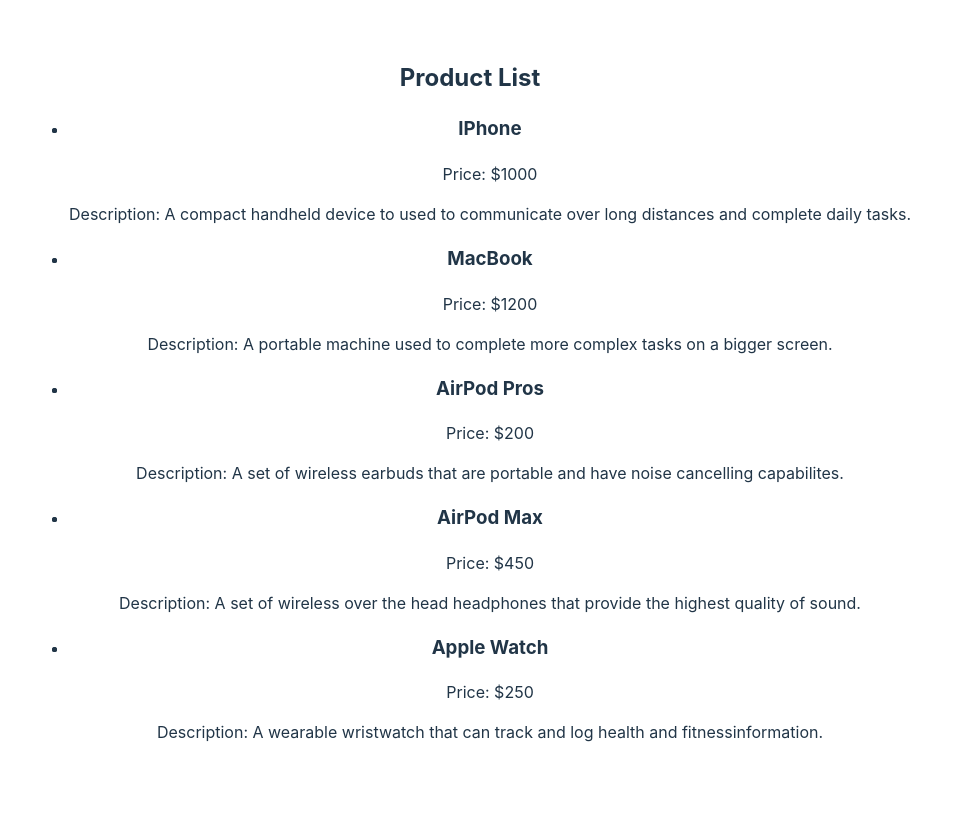
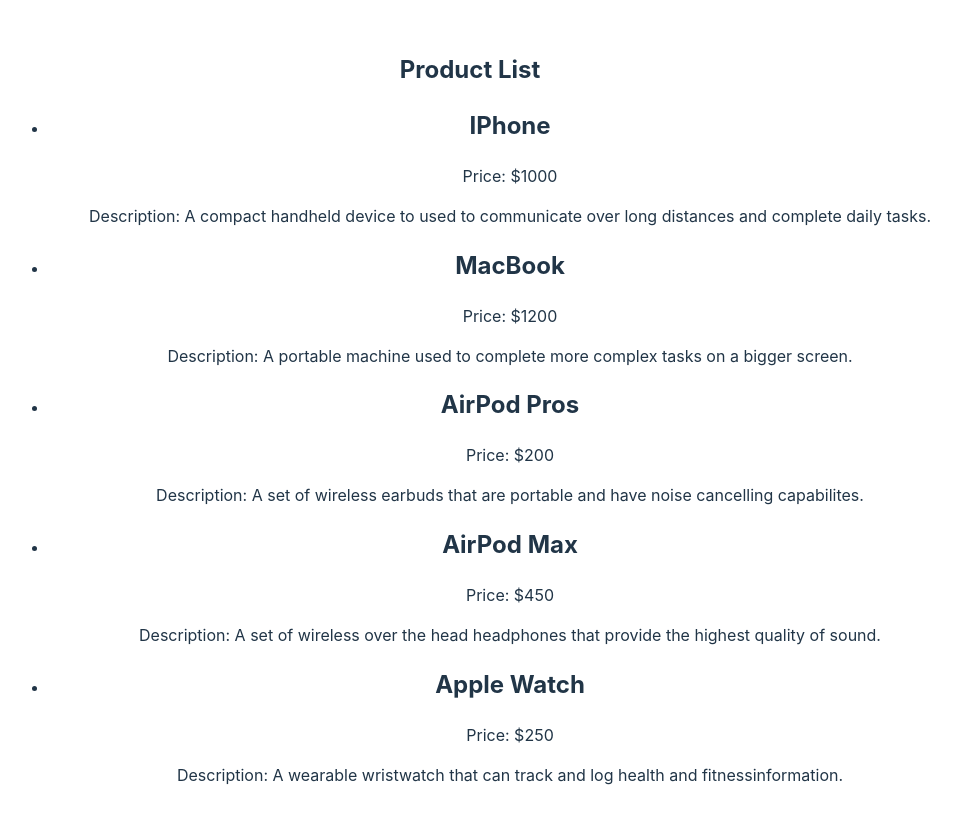
Before and after one commit to Shivpatel10/coding_challenge_16, a React (Vite) app: page / in a window 1280 px wide. Shown: the top 824 px of the page, without its empty margins (170-1127 px from the left). Before the commit the page ends 800 px from the top, so only its background shows below. Built offline with nearby package versions, Linux system fonts and the light colour scheme.

Commit message:
Create ProductItem component to display individual product details

```diff
--- a/src/components/ProductItem.jsx
+++ b/src/components/ProductItem.jsx
@@ -2,11 +2,11 @@
 
 function ProductItem({ product }) {
   return (
-    <li>
-      <h3>{product.name}</h3>
+    <ul>
+      <h2> {product.name} </h2>
       <p>Price: ${product.price}</p>
       <p>Description: {product.description}</p>
-    </li>
+    </ul>
   );
 }
 
```
